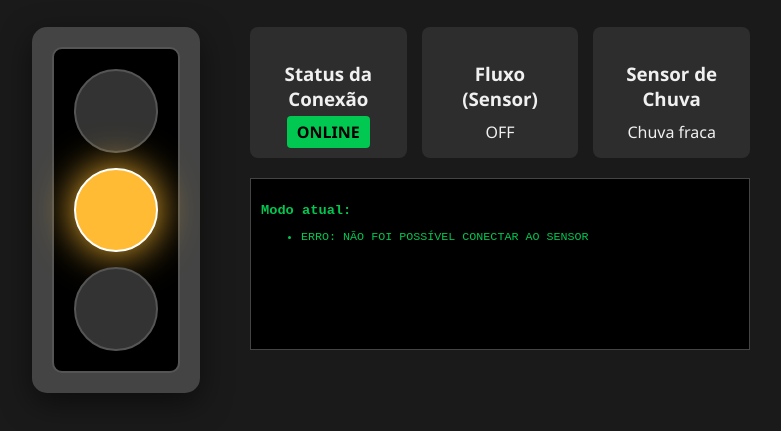
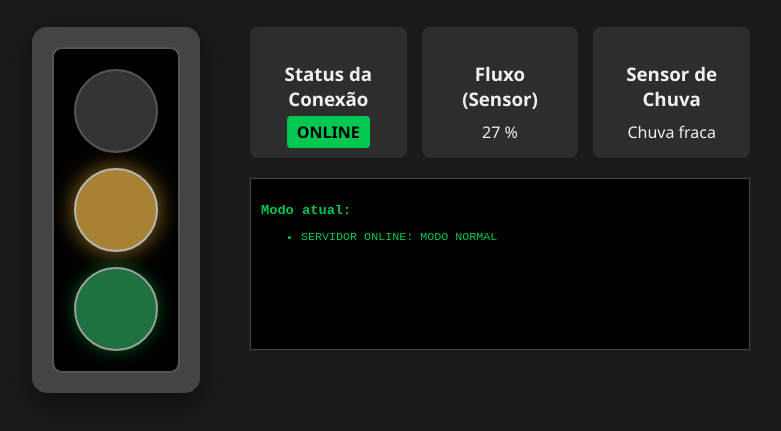
Before and after one commit to jggoncalez/smart-tf, a plain HTML site: page index.html in a window 1280 px wide. Shown: the part 141-572 px from the top of the page, without its empty margins (249-1030 px from the left). Drawn offline with Linux system fonts and the light colour scheme.

Commit message:
feat: update traffic light system with improved sensor simulation, enhanced flow display, and added comments for clarity

```diff
--- a/index.html
+++ b/index.html
@@ -33,7 +33,7 @@
     </div>
     <div class="card">
         <h3>Fluxo (Sensor)</h3>
-        <span id="txt-fluxo">0 v/min</span>
+        <span id="txt-fluxo">0 %</span>
     </div>
     <div class="card">
         <h3>Sensor de Chuva</h3>
--- a/js/app.js
+++ b/js/app.js
@@ -9,7 +9,7 @@ import { flow } from "./modules/flow.js";
 // CONFIG
 // =================
 let server = true; // Simulação de conexão
-let sensor = false; // Simulação de sensor
+let sensor = true; // Simulação de sensor
 // =================
 
 
@@ -77,7 +77,7 @@ async function main() {
 
         // Atualiza o painel de dados (Opcional, mas visualmente bom)
         if (sensor){
-            document.getElementById('txt-fluxo').innerText = `${flowData} v/min`;
+            document.getElementById('txt-fluxo').innerText = `${flowData} %`;
         } else {
             document.getElementById('txt-fluxo').innerText = 'OFF';
         }
--- a/js/modules/flow.js
+++ b/js/modules/flow.js
@@ -1,3 +1,4 @@
 export async function flow() {
+    // Gera um valor aleatório de 0 a 100, para medir (de forma simulada) o fluxo de verículos
     return Math.floor(Math.random() * 100);
 }
--- a/js/modules/securityMode.js
+++ b/js/modules/securityMode.js
@@ -1,4 +1,5 @@
 export async function securityMode(updateUI){
+    // Modo sem sensor
     const colors = ["yellow", "off"];
     let currentIndex = 0;
 
--- a/js/modules/serverMode.js
+++ b/js/modules/serverMode.js
@@ -13,9 +13,9 @@ export async function serverMode(flow, weather, updateUI) { // Recebe updateUI
     }
 
     const timeout = {
-        "green": 3000 * greenModifier,
-        "yellow": 1000 * yellowModifier,
-        "red": 3000
+        "green": 5000 * greenModifier,
+        "yellow": 2000 * yellowModifier,
+        "red": 5000
     };
 
     function changeLight() {
--- a/js/modules/weather.js
+++ b/js/modules/weather.js
@@ -1,4 +1,5 @@
 export async function weather() {
+    // Gera clima de forma aleatória
     const weatherArr = ["light_rain", "clear", "strong_rain"]
 
     return weatherArr[Math.floor(Math.random() * weatherArr.length)];
```
